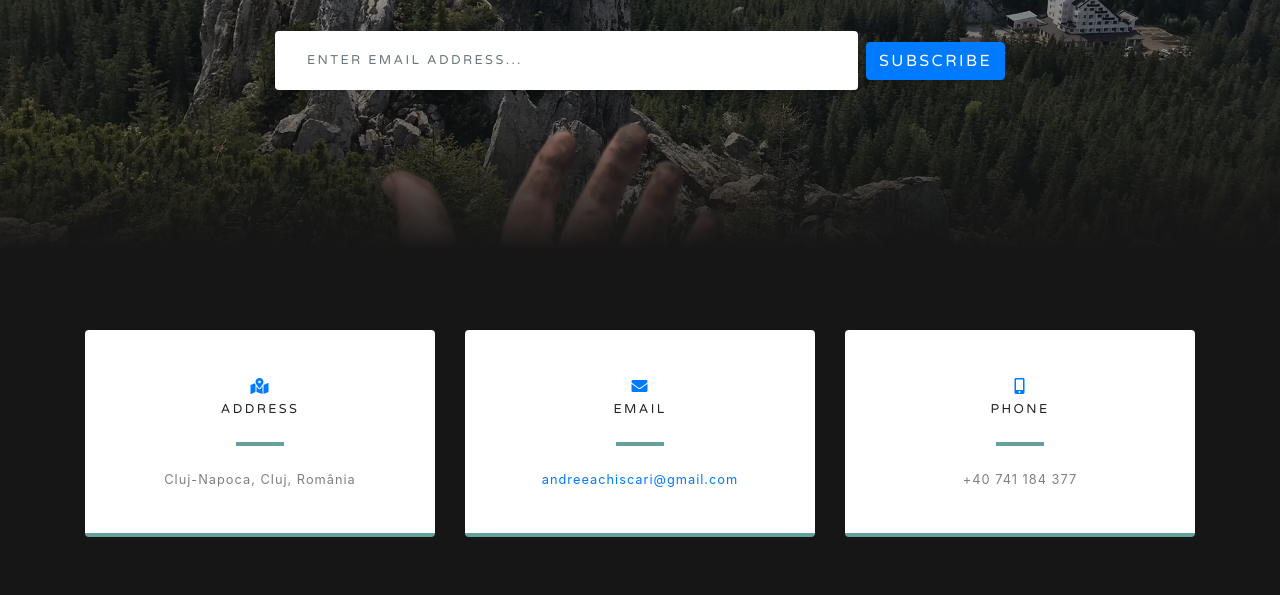
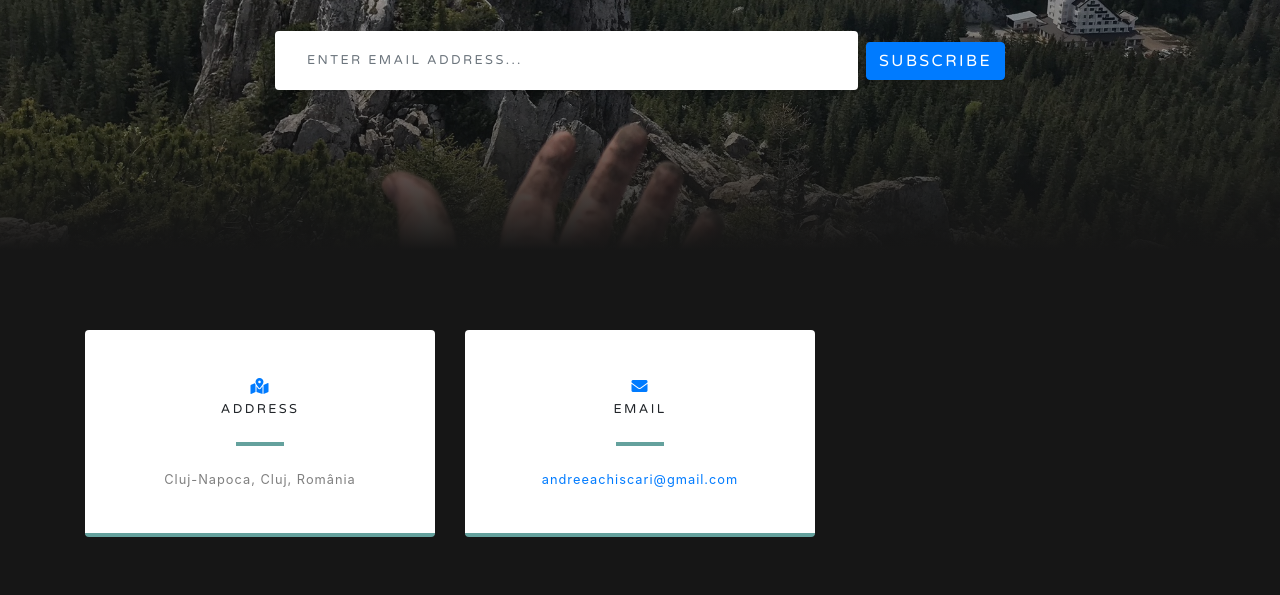
Before and after one commit to AndreeaCh/zanacalatoare, a website with bundled scripts: page index.html in a window 1280 px wide. Shown: the part 4201-4796 px from the top of the page. Built offline with nearby package versions, Linux system fonts and the light colour scheme.

Commit message:
Update index.html

```diff
--- a/index.html
+++ b/index.html
@@ -240,17 +240,6 @@
               </div>
             </div>
           </div>
-
-          <div class="col-md-4 mb-3 mb-md-0">
-            <div class="card py-4 h-100">
-              <div class="card-body text-center">
-                <i class="fas fa-mobile-alt text-primary mb-2"></i>
-                <h4 class="text-uppercase m-0">Phone</h4>
-                <hr class="my-4" />
-                <div class="small text-black-50">+40 741 184 377</div>
-              </div>
-            </div>
-          </div>
         </div>
 
         <div class="social d-flex justify-content-center">
```
